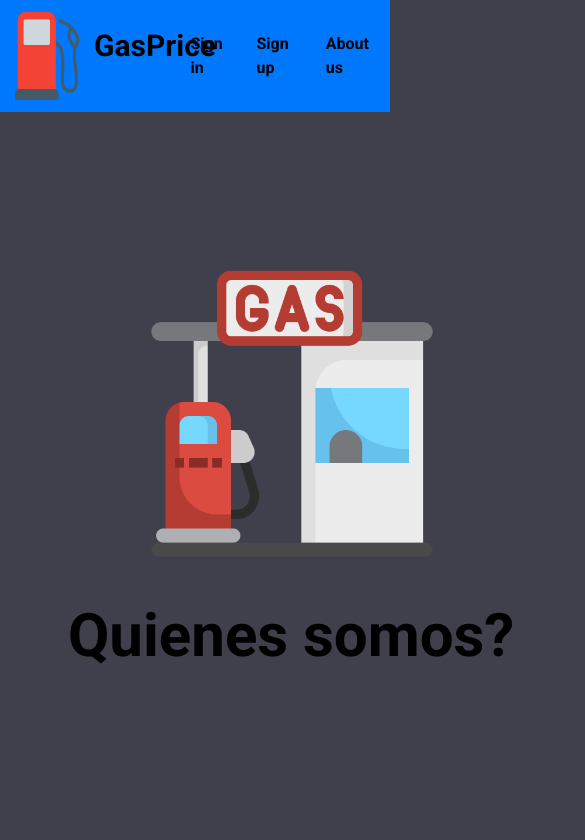
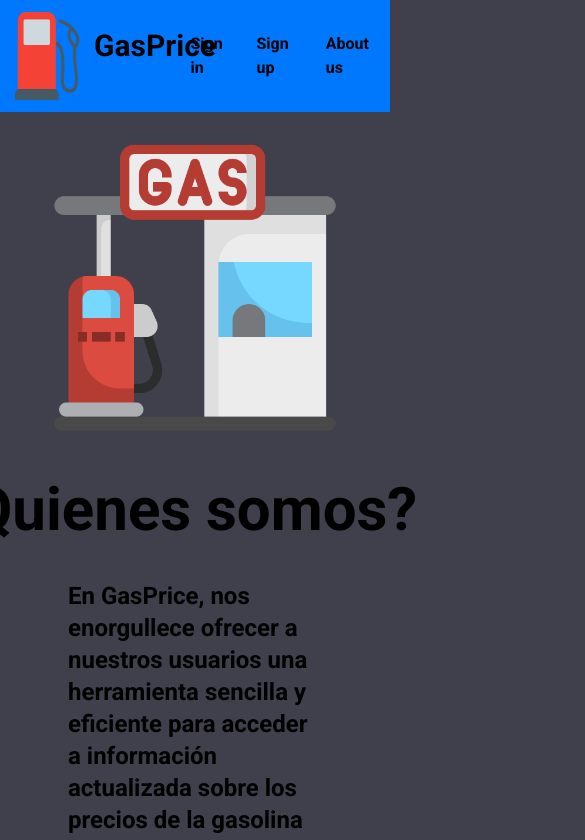
Before and after one commit to ShelbyAxl/gas-price-app, a Next.js app: page /about in a window 390 px wide. Shown: the top 840 px of the page, 585 px wide, since content can reach past the window. Built offline with nearby package versions, Linux system fonts and the light colour scheme; no server answers.

Commit message:
commit 12

```diff
--- a/src/app/about/page.jsx
+++ b/src/app/about/page.jsx
@@ -4,8 +4,8 @@ import GasStation from "@/images/gas-station.png";
 
 function AboutPage() {
   return (
-    <div className="h-[calc(100vh-12rem)] flex items-center">
-      <div className="px-10 flex flex-col gap-y-10 items-center">
+    <div className="h-[calc(100vh-12rem)] flex flex-col lg:flex-row items-center">
+      <div className="px-10 flex flex-col gap-y-10 items-center mb-10 lg:mb-0 ">
         <Image src={GasStation} width={300} height={300} alt="" />
         <h1 className="text-6xl w-[28rem]">Quienes somos?</h1>
       </div>
--- a/src/app/dashboard/station/new/page.tsx
+++ b/src/app/dashboard/station/new/page.tsx
@@ -159,6 +159,7 @@ export default function StationFormPage() {
             >
               {params.id ? "Update" : "Save"}
             </button>
+            {params.id && (
               <button
                 className=" bg-red-500 hover:bg-red-600 transition-colors py-2 px-6 rounded-md"
                 onClick={deleteStation}
@@ -166,16 +167,15 @@ export default function StationFormPage() {
               >
                 Delete
               </button>
+            )}
           </div>
           <div>
-            {params.id && (
             <Link
               className="bg-yellow-500 hover:bg-yellow-600 transition-colors py-2 px-6 rounded-md flex my-3"
               href="/dashboard"
             >
               Cancel
             </Link>
-            )}
           </div>
         </div>
       </form>
```
Lines whose indentation alone changed are shown as unchanged.
